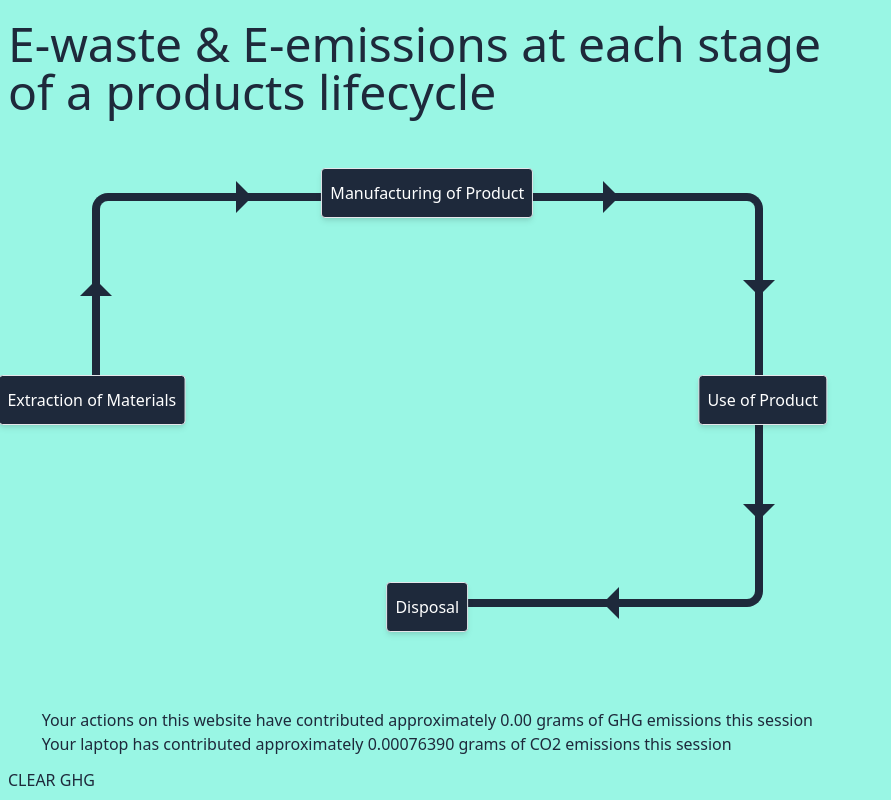
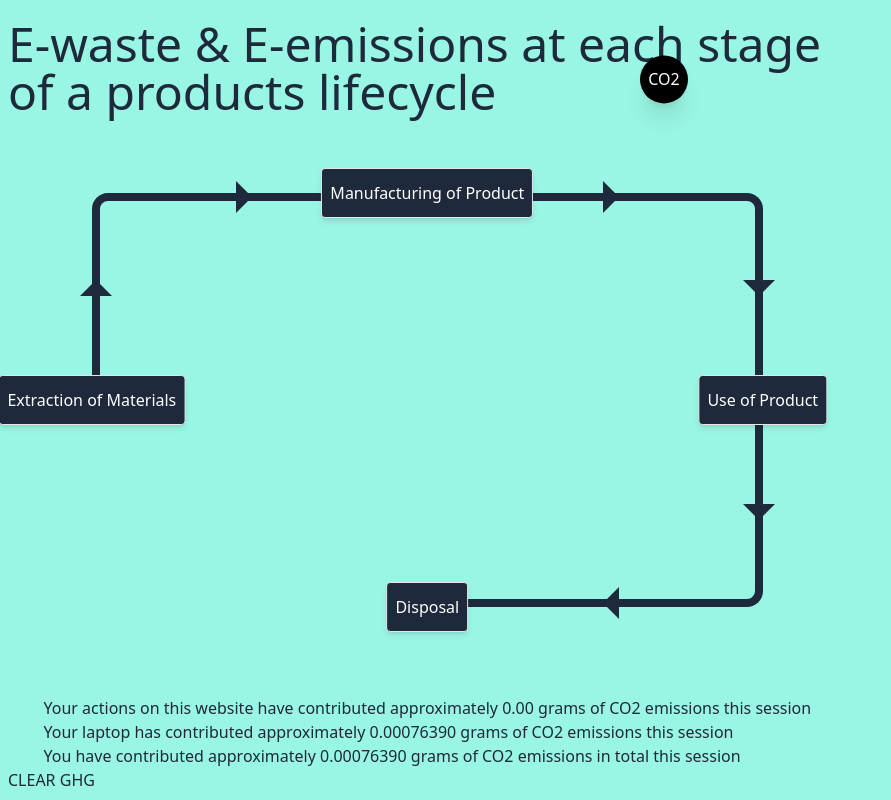
Before and after one commit to dk-chevalier/soci30016-A2, a React (Vite) app in the folder SOCI30016-A2/: page / in a window 1280 px wide. Shown: the whole page, without its empty margins (0-891 px from the left). Built offline with nearby package versions, Linux system fonts and the light colour scheme.

Commit message:
added CO2 bubble that floats to sky whenever page clicked

```diff
--- a/SOCI30016-A2/src/features/GhgData.jsx
+++ b/SOCI30016-A2/src/features/GhgData.jsx
@@ -1,19 +1,38 @@
-import { useSelector } from "react-redux";
-import { selectWebGHG, selectLaptopGHG } from "../pages/rootSlice";
+import { useDispatch, useSelector } from "react-redux";
+import {
+  selectWebGHG,
+  selectLaptopGHG,
+  selectTotalGHG,
+  selectCount,
+  addToCount,
+} from "../pages/rootSlice";
+import { useEffect } from "react";
+
+const RELEASE_BUBBLE_AMOUNT = +import.meta.env.VITE_RELEASE_CO2_BUBBLE;
 
 function GhgData() {
   const webGHG = useSelector(selectWebGHG);
   const laptopGHG = useSelector(selectLaptopGHG);
+  const totalGHG = useSelector(selectTotalGHG);
+
   return (
     <div className="row-start-6 col-span-4">
       <p>
         Your actions on this website have contributed approximately{" "}
-        {webGHG.toFixed(2)} grams of GHG emissions this session
+        {webGHG.toFixed(2)} grams of CO2 emissions this session
       </p>
       <p>
         Your laptop has contributed approximately {laptopGHG.toFixed(8)} grams
         of CO2 emissions this session
       </p>
+      <p>
+        You have contributed approximately {totalGHG.toFixed(8)} grams of CO2
+        emissions in total this session
+      </p>
+
+      <div className="w-12 h-12 rounded-full bg-black animate-float fixed top-[-5rem] left-1/2 text-white flex justify-center content-center shadow-xl">
+        <p className="self-center justify-self-center">CO2</p>
+      </div>
     </div>
   );
 }
--- a/SOCI30016-A2/src/pages/rootSlice.js
+++ b/SOCI30016-A2/src/pages/rootSlice.js
@@ -1,8 +1,12 @@
 import { createSlice, createSelector } from "@reduxjs/toolkit";
+
+const RELEASE_BUBBLE_AMOUNT = +import.meta.env.VITE_RELEASE_CO2_BUBBLE;
 
 const initialState = {
   webGHG: 0,
   laptopGHG: 0,
+  totalGHG: 0,
+  count: RELEASE_BUBBLE_AMOUNT,
 };
 
 const rootSlice = createSlice({
@@ -11,18 +15,25 @@ const rootSlice = createSlice({
   reducers: {
     addWebGHG(state, action) {
       state.webGHG += action.payload;
+      state.totalGHG = state.laptopGHG + state.webGHG;
     },
     addLaptopGHG(state, action) {
       state.laptopGHG += action.payload;
+      state.totalGHG = state.laptopGHG + state.webGHG;
+    },
+    addToCount(state, action) {
+      state.count += action.payload;
     },
     clearGHG(state, action) {
       state.webGHG = 0;
       state.laptopGHG = 0;
+      state.totalGHG = 0;
     },
   },
 });
 
-export const { addWebGHG, addLaptopGHG, clearGHG } = rootSlice.actions;
+export const { addWebGHG, addLaptopGHG, addToCount, clearGHG } =
+  rootSlice.actions;
 
 export default rootSlice.reducer;
 
@@ -33,3 +44,8 @@ export const selectLaptopGHG = createSelector(
   selectRoot,
   (root) => root.laptopGHG
 );
+export const selectTotalGHG = createSelector(
+  selectRoot,
+  (root) => root.totalGHG
+);
+export const selectCount = createSelector(selectRoot, (root) => root.count);
--- a/SOCI30016-A2/src/store.js
+++ b/SOCI30016-A2/src/store.js
@@ -9,7 +9,6 @@ const persistConfig = {
 };
 
 const persistedReducer = persistReducer(persistConfig, rootSlice);
-console.log(persistedReducer);
 
 export const store = configureStore({
   reducer: {
--- a/SOCI30016-A2/tailwind.config.js
+++ b/SOCI30016-A2/tailwind.config.js
@@ -2,7 +2,17 @@
 export default {
   content: ["./src/**/*.{html,js,ts,jsx,tsx}"],
   theme: {
-    extend: {},
+    extend: {
+      keyframes: {
+        float: {
+          "0%": { transform: "translateY(110vh) translateX(0)" },
+          "100%": { transform: "translateY(0) translateX(0)" },
+        },
+      },
+      animation: {
+        float: "float 10s",
+      },
+    },
   },
   plugins: [],
 };
```
Also changed, not shown: 1 other file (tests, documents, lock files or other folders).
